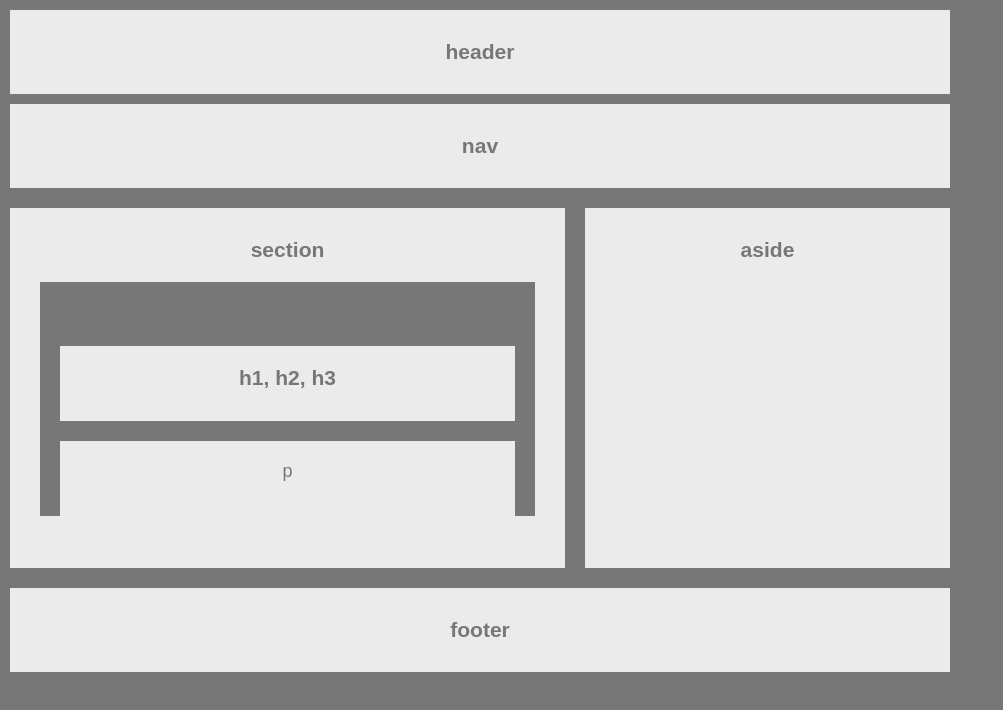
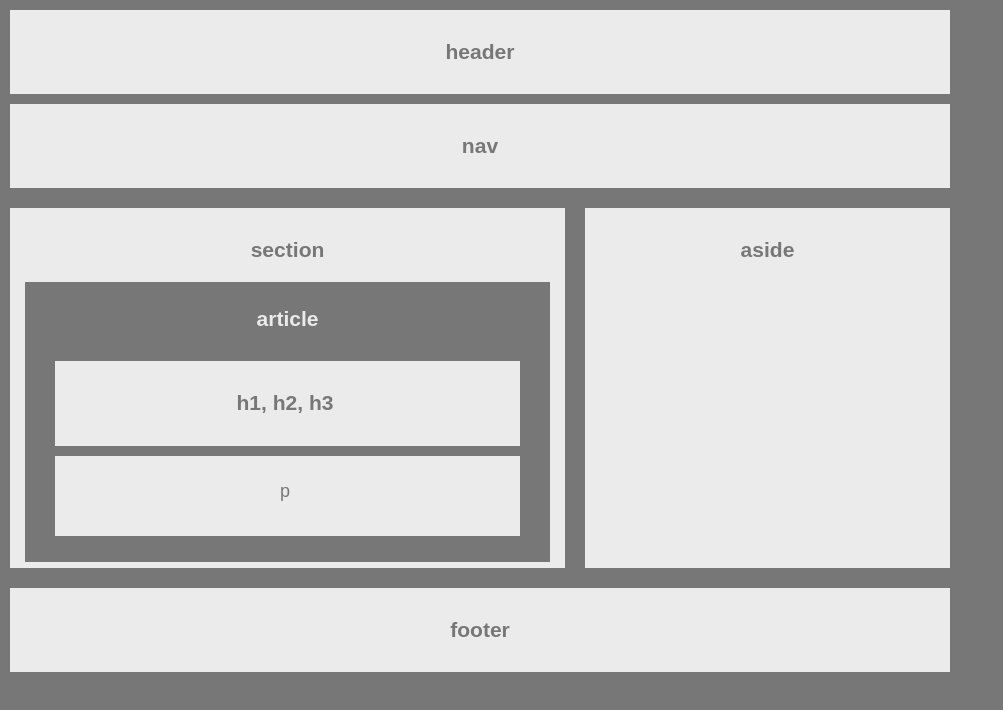
Before and after one commit to Ehwang12/HW-Wireframe, a plain HTML site: page index.html in a window 1280 px wide. Shown: the whole page, without its empty margins (0-1003 px from the left). Drawn offline with Linux system fonts and the light colour scheme.

Commit message:
Finished files

```diff
--- a/style.css
+++ b/style.css
@@ -10,6 +10,7 @@ body {
     background: #777;
     width: 960px;
     margin: 0;
+    font-weight: normal;
     font-size: 18px;
     text-align: center;
 }
@@ -39,30 +40,27 @@ section {
     padding-bottom: 20px;
 }
 
-.articleWhole {
-    display: inline-block
-
-
+article {
+    padding-top: 25px;
+    margin-left: -15px;
+    width: 525px;
+    height: 255px;
     color: #ebebeb;
     background: #777;
 }
 
-.article {
-    padding-top: 20px;
-}
-
 .headerTwo {
-    height: 35px;
-    padding: 20px;
-    margin: 20px;
+    height: 45px;
+    padding: 30px 10px 10px 5px;
+    margin: 30px 30px 10px;
     color: #777;
     background: #ebebeb
 }
 
 p {
-    height: 35px;
-    padding: 20px;
-    margin: 20px;
+    height: 45px;
+    padding: 25px 10px 10px 5px;
+    margin: 0 30px auto;
     color: #777;
     background: #ebebeb
 }
```
